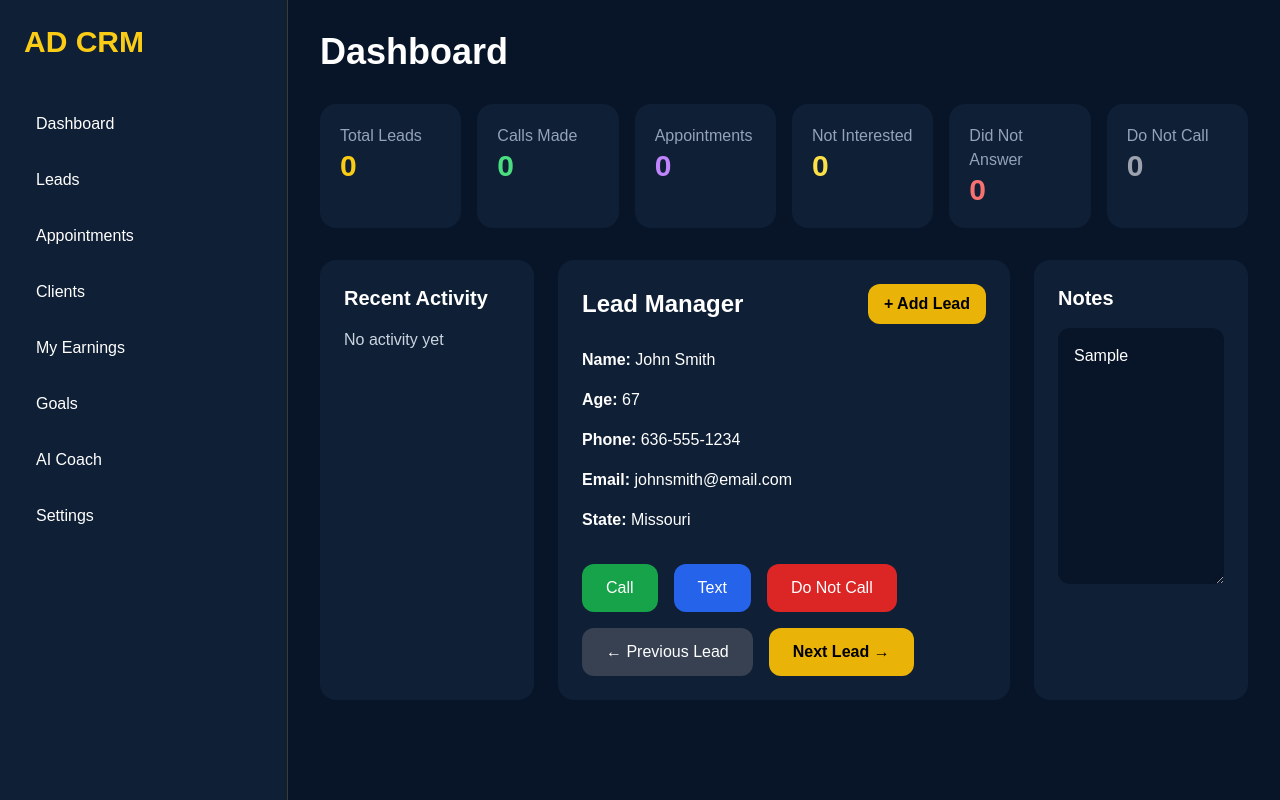
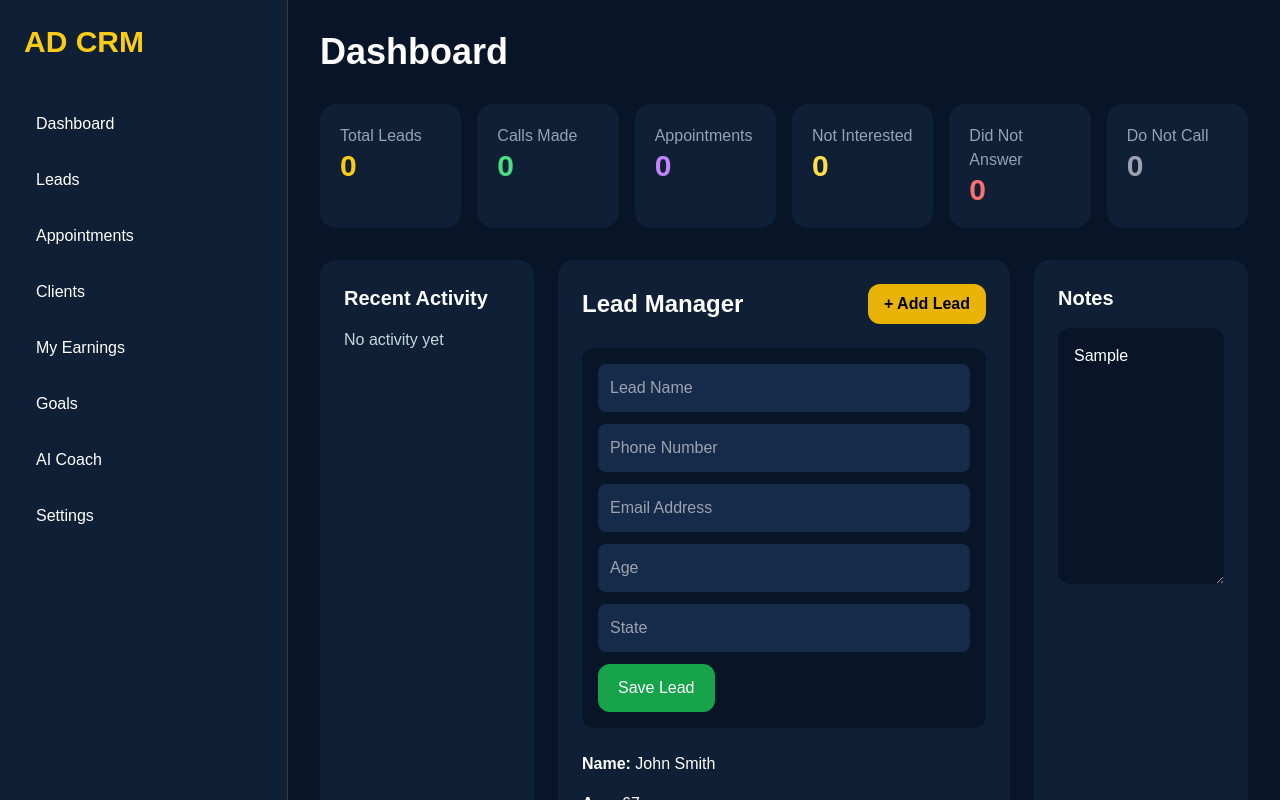
Before and after one commit to Engineco1414/ad-brokerage-crm, a Next.js app: page /dashboard in a window 1280 px wide. Both pictures are taken after typing "Sample" into the empty fields and a click on the button "+ Add Lead". Shown: the top 800 px of the page. Built offline with nearby package versions, Linux system fonts and the light colour scheme.

Commit message:
forms appears

```diff
--- a/app/dashboard/page.tsx
+++ b/app/dashboard/page.tsx
@@ -22,7 +22,7 @@ export default function Dashboard() {
   ]);
 
   const [currentLead, setCurrentLead] = useState(0);
-
+const [showAddLead, setShowAddLead] = useState(false);
   return (
     <DashboardLayout>
       <h1 className="text-4xl font-bold mb-8">
@@ -85,11 +85,51 @@ export default function Dashboard() {
               Lead Manager
             </h2>
 
-            <button className="bg-yellow-500 text-black px-4 py-2 rounded-xl font-bold">
-              + Add Lead
-            </button>
+            <button
+  className="bg-yellow-500 text-black px-4 py-2 rounded-xl font-bold"
+  onClick={() => setShowAddLead(!showAddLead)}
+>
+  + Add Lead
+</button>
 
           </div>
+
+{showAddLead && (
+
+  <div className="bg-[#081529] p-4 rounded-xl mb-6">
+
+    <input
+      className="w-full mb-3 p-3 rounded-lg bg-[#162B49]"
+      placeholder="Lead Name"
+    />
+
+    <input
+      className="w-full mb-3 p-3 rounded-lg bg-[#162B49]"
+      placeholder="Phone Number"
+    />
+
+    <input
+      className="w-full mb-3 p-3 rounded-lg bg-[#162B49]"
+      placeholder="Email Address"
+    />
+
+    <input
+      className="w-full mb-3 p-3 rounded-lg bg-[#162B49]"
+      placeholder="Age"
+    />
+
+    <input
+      className="w-full mb-3 p-3 rounded-lg bg-[#162B49]"
+      placeholder="State"
+    />
+
+    <button className="bg-green-600 px-5 py-3 rounded-xl">
+      Save Lead
+    </button>
+
+  </div>
+
+)}
 
           <div className="space-y-4">
 
```
